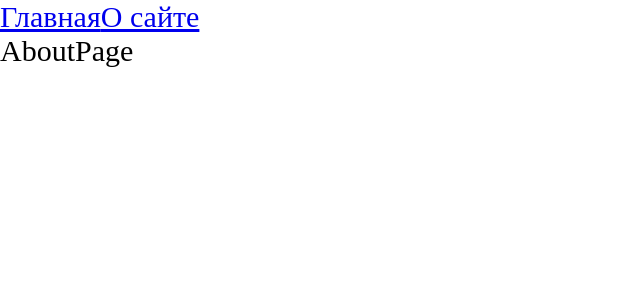
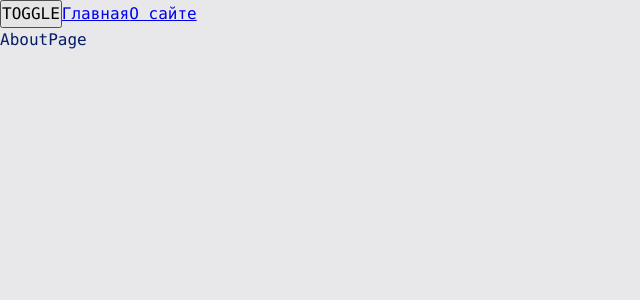
Before and after one commit to DimagioS/React-ContentPlatform, a React app: page /about in a window 1280 px wide. Shown: the top 300 px of the page, without its empty margins (0-640 px from the left). Built offline with nearby package versions, Linux system fonts and the light colour scheme.

Commit message:
Implement light and dark themes

```diff
--- a/src/App.tsx
+++ b/src/App.tsx
@@ -1,12 +1,16 @@
 import { Suspense } from "react";
 import { Route, Routes, Link } from "react-router-dom";
+import { useTheme } from "./theme/useTheme";
 import MainPage from "./pages/MainPage";
 import AboutPage from "./pages/AboutPage";
-import './index.scss'
+import './styles/index.scss'
 
 const App = () => {
+  const { theme, toggleTheme } = useTheme();
+
   return (
-    <div className="app">
+    <div className={`app ${theme}`}>
+      <button onClick={toggleTheme}>TOGGLE</button>
       <Link to={'/'}>Главная</Link>
       <Link to={'/about'}>О сайте</Link>
       <Suspense fallback={<div>Loading...</div>}>
--- a/src/index.scss
+++ /dev/null
@@ -1,9 +0,0 @@
-* {
-  margin: 0;
-  padding: 0;
-  box-sizing: border-box;
-}
-
-.app {
-  font-size: 30px;
-}
--- a/src/index.tsx
+++ b/src/index.tsx
@@ -1,10 +1,13 @@
 import { render } from "react-dom";
 import { BrowserRouter } from "react-router-dom";
+import ThemeProvider from "./theme/ThemeProvider";
 import App from "./App";
 
 render(
   <BrowserRouter>
-    <App />
+    <ThemeProvider>
+      <App />
+    </ThemeProvider>
   </BrowserRouter>,
   document.querySelector('.root')
 )
--- /dev/null
+++ b/src/styles/index.scss
@@ -0,0 +1,13 @@
+@import "reset";
+@import "variables/global";
+@import "themes/normal";
+@import "themes/dark";
+
+.app {
+    font: var(--font-m);
+
+    background: var(--bg-color);
+    color: var(--primary-color);
+
+    min-height: 100vh;
+}
--- /dev/null
+++ b/src/styles/reset.scss
@@ -0,0 +1,14 @@
+* {
+    margin: 0;
+    padding: 0;
+    box-sizing: border-box;
+}
+
+input,
+button,
+textarea,
+select {
+    margin: 0;
+
+    font: inherit;
+}
--- /dev/null
+++ b/src/styles/themes/dark.scss
@@ -0,0 +1,6 @@
+.app.dark {
+    --bg-color: #090949;
+
+    --primary-color: #049604;
+    --secondary-color: #04ff04;
+}
--- /dev/null
+++ b/src/styles/themes/normal.scss
@@ -0,0 +1,6 @@
+.app.light {
+    --bg-color: #e8e8ea;
+
+    --primary-color: #041c65;
+    --secondary-color: #0449e0;
+}
--- /dev/null
+++ b/src/styles/variables/global.scss
@@ -0,0 +1,11 @@
+:root {
+    --font-family-main: Consolas, 'Times New Roman', Serif;
+
+    --font-size-m: 16px;
+    --font-line-m: 24px;
+    --font-m: var(--font-size-m) / var(--font-line-m) var(--font-family-main);
+
+    --font-size-l: 24px;
+    --font-line-l: 32px;
+    --font-l: var(--font-size-l) / var(--font-line-l) var(--font-family-main);
+}
--- /dev/null
+++ b/src/theme/ThemeContext.ts
@@ -0,0 +1,15 @@
+import { createContext } from "react";
+
+export enum Theme {
+    LIGHT = 'light',
+    DARK = 'dark'
+}
+
+export interface ThemeContextProps {
+    theme?: Theme;
+    setTheme?: (theme: Theme) => void;
+}
+
+export const ThemeContext = createContext<ThemeContextProps>({});
+
+export const LOCAL_STORAGE_THEME_KEY = 'theme';
--- /dev/null
+++ b/src/theme/ThemeProvider.tsx
@@ -0,0 +1,21 @@
+import { FC, useMemo, useState } from 'react';
+import { LOCAL_STORAGE_THEME_KEY, Theme, ThemeContext } from './ThemeContext';
+
+const defaultTheme = localStorage.getItem(LOCAL_STORAGE_THEME_KEY) as Theme || Theme.LIGHT;
+
+const ThemeProvider: FC = ({children}) => {
+    const [theme, setTheme] = useState<Theme>(defaultTheme);
+
+    const defaultProps = useMemo(() => ({
+        theme: theme,
+        setTheme: setTheme,
+    }), [theme])
+
+    return (
+        <ThemeContext.Provider value={defaultProps}>
+            {children}
+        </ThemeContext.Provider>
+    );
+};
+
+export default ThemeProvider;
--- /dev/null
+++ b/src/theme/useTheme.ts
@@ -0,0 +1,23 @@
+import { useContext } from "react";
+import { LOCAL_STORAGE_THEME_KEY, Theme, ThemeContext } from "./ThemeContext";
+
+interface UseThemeResult {
+    theme: Theme;
+    toggleTheme: () => void;
+}
+
+export function useTheme(): UseThemeResult {
+    const { theme, setTheme } = useContext(ThemeContext);
+
+    const toggleTheme = () => {
+        const newTheme = theme === Theme.DARK ? Theme.LIGHT : Theme.DARK;
+
+        setTheme(newTheme);
+        localStorage.setItem(LOCAL_STORAGE_THEME_KEY, newTheme);
+    }
+
+    return {
+        theme,
+        toggleTheme,
+    }
+}
```
Also changed, not shown: 1 other file (tests, documents, lock files or other folders).
